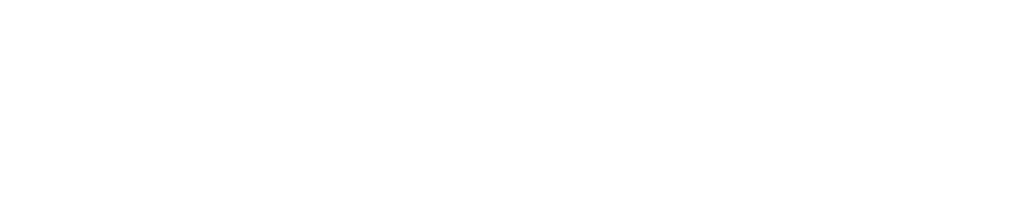
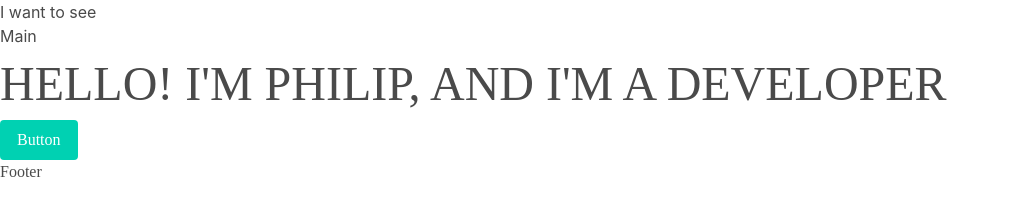
Before and after one commit to Philippoes/portfolio, a plain HTML site: page index.html in a window 1280 px wide. Shown: the whole page, without its empty margins (0-1010 px from the left). Drawn offline with nearby package versions, Linux system fonts and the light colour scheme.

Commit message:
Adds html, css

```diff
--- a/index.html
+++ b/index.html
@@ -3,7 +3,15 @@
 <html>
   <head>
     <title>Philip Mannius Zudemberg Portfolio</title>
+    <link rel="stylesheet"  type="text/css" href="styles.css">
   </head>
   <body>
+    <nav>I want to see</nav>
+    <div>Main</div>
+  <h1 class="is-size-1 is-center">HELLO! I'M PHILIP, AND I'M A DEVELOPER<h1>
+    <a class="button is-primary">
+  Button
+</a>
+    <div>Footer</div>
   </body>
 </html>
--- /dev/null
+++ b/styles.css
@@ -0,0 +1,3 @@
+@import "https://cdn.jsdelivr.net/npm/bulma@0.9.2/css/bulma.min.css";
+h1 {
+  font-family: "Unica One"; }
```
Also changed, not shown: 1 other file.
